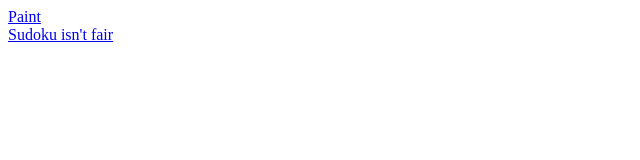
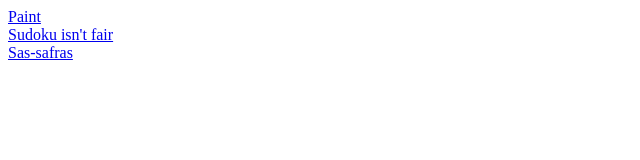
Before and after one commit to parkish/parkish.github.io, a plain HTML site: page index.html in a window 1280 px wide. Shown: the full height of the page, 0-640 px from the left. Drawn offline with Linux system fonts and the light colour scheme.

Commit message:
adding in sas-safras

```diff
--- a/index.html
+++ b/index.html
@@ -1,13 +1,19 @@
 <html>
+
 <head>
-<title>Random tomfoolery</title>
+    <title>Random tomfoolery</title>
 </head>
+
 <body>
     <div>
-    <a href="8bit/8bit.html">Paint</a>
+        <a href="8bit/8bit.html">Paint</a>
     </div>
     <div>
-    <a href="sudoku/sudoku.html">Sudoku isn't fair</a>
+        <a href="sudoku/sudoku.html">Sudoku isn't fair</a>
+    </div>
+    <div>
+        <a href="sb/sas.html">Sas-safras</a>
     </div>
 </body>
+
 </html>
```
